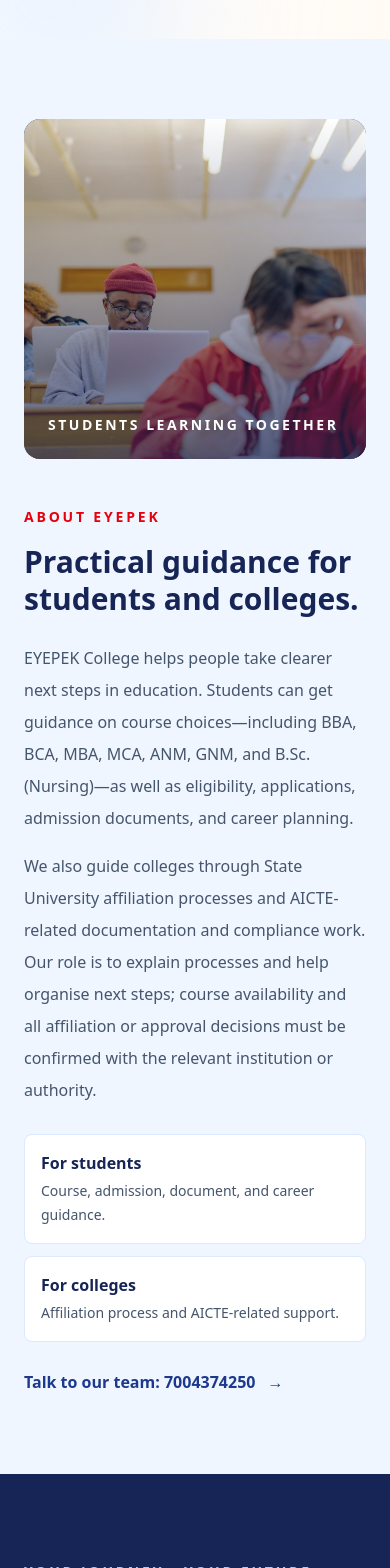
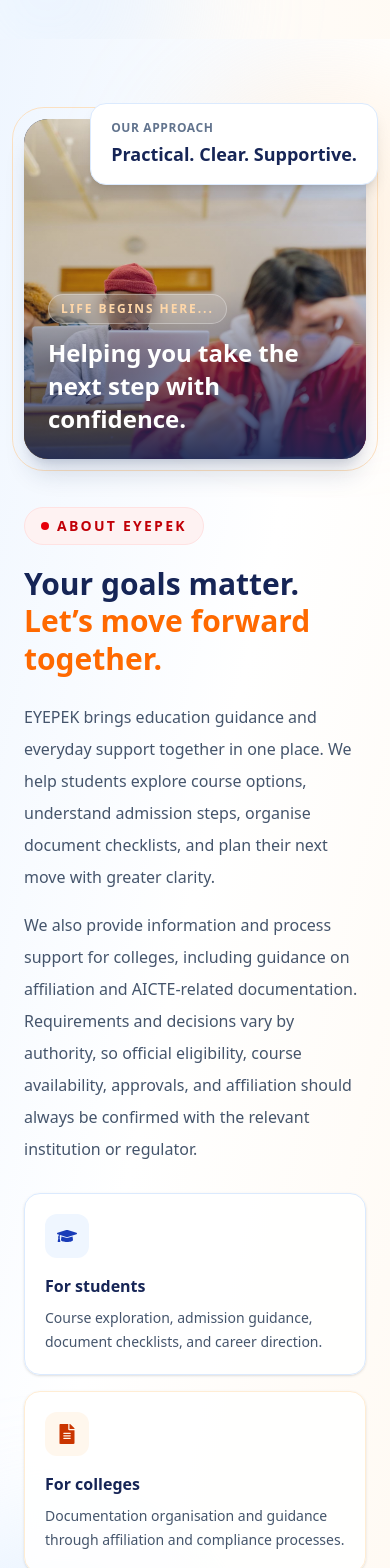
Before and after one commit to eyepek/EYEPEK, a React (Vite) app: page / in a window 390 px wide. Shown: the part 7180-8748 px from the top of the page. Built offline with nearby package versions, Linux system fonts and the light colour scheme.

Commit message:
Redesign About EYEPEK section with polished responsive layout

```diff
--- a/src/pages/HomePage.jsx
+++ b/src/pages/HomePage.jsx
@@ -229,33 +229,54 @@
       </div>
     </section>
 
-    <section id='about' className='bg-blue-50'>
-      <div className='mx-auto grid max-w-7xl gap-12 px-6 py-20 md:grid-cols-2 md:items-center md:px-10 md:py-24'>
-        <div className='relative min-h-[340px] overflow-hidden rounded-2xl bg-blue-900'>
-          <img className='absolute inset-0 h-full w-full object-cover' src='/images/students-classroom.jpg' alt='College students studying together in a classroom (illustrative photo)' loading='lazy' />
-          <div className='absolute inset-0 bg-gradient-to-t from-blue-950/70 to-transparent' />
-          <p className='absolute bottom-6 left-6 text-sm font-bold uppercase tracking-[0.18em] text-white'>Students learning together</p>
-        </div>
-        <div>
-          <p className='text-sm font-bold uppercase tracking-[0.2em] text-red-600'>About EYEPEK</p>
-          <h2 className='mt-4 text-3xl font-extrabold leading-tight text-blue-950 md:text-5xl'>Practical guidance for students and colleges.</h2>
-          <p className='mt-6 leading-8 text-slate-600'>
-            EYEPEK College helps people take clearer next steps in education. Students can get guidance on course choices—including BBA, BCA, MBA, MCA, ANM, GNM, and B.Sc. (Nursing)—as well as eligibility, applications, admission documents, and career planning.
-          </p>
-          <p className='mt-4 leading-8 text-slate-600'>
-            We also guide colleges through State University affiliation processes and AICTE-related documentation and compliance work. Our role is to explain processes and help organise next steps; course availability and all affiliation or approval decisions must be confirmed with the relevant institution or authority.
-          </p>
-          <div className='mt-7 grid gap-3 sm:grid-cols-2'>
-            <div className='rounded-lg border border-blue-100 bg-white p-4'>
-              <h3 className='font-bold text-blue-950'>For students</h3>
-              <p className='mt-1 text-sm leading-6 text-slate-600'>Course, admission, document, and career guidance.</p>
+    <section id='about' className='relative overflow-hidden bg-gradient-to-br from-blue-50 via-white to-orange-50/70'>
+      <div className='pointer-events-none absolute -right-20 top-10 h-72 w-72 rounded-full bg-orange-200/30 blur-3xl' aria-hidden='true' />
+      <div className='pointer-events-none absolute -bottom-20 -left-20 h-72 w-72 rounded-full bg-blue-200/40 blur-3xl' aria-hidden='true' />
+      <div className='relative mx-auto max-w-7xl px-6 py-20 md:px-10 md:py-24'>
+        <div className='grid items-center gap-12 lg:grid-cols-[0.95fr_1.05fr]'>
+          <div className='group relative'>
+            <div className='absolute -inset-3 rounded-[2rem] border border-orange-200/70 transition-transform duration-500 group-hover:rotate-1' aria-hidden='true' />
+            <div className='relative min-h-[340px] overflow-hidden rounded-3xl bg-blue-950 shadow-xl shadow-blue-950/15 sm:min-h-[440px]'>
+              <img className='absolute inset-0 h-full w-full object-cover transition duration-700 group-hover:scale-105' src='/images/students-classroom.jpg' alt='Students learning together in a classroom' loading='lazy' />
+              <div className='absolute inset-0 bg-gradient-to-t from-blue-950/90 via-blue-950/15 to-transparent' />
+              <div className='absolute inset-x-0 bottom-0 p-6 sm:p-8'>
+                <span className='inline-flex rounded-full border border-white/30 bg-white/10 px-3 py-1.5 text-xs font-bold uppercase tracking-[0.16em] text-orange-200 backdrop-blur'>Life Begins Here...</span>
+                <p className='mt-3 max-w-md text-2xl font-extrabold leading-snug text-white sm:text-3xl'>Helping you take the next step with confidence.</p>
+              </div>
             </div>
-            <div className='rounded-lg border border-blue-100 bg-white p-4'>
-              <h3 className='font-bold text-blue-950'>For colleges</h3>
-              <p className='mt-1 text-sm leading-6 text-slate-600'>Affiliation process and AICTE-related support.</p>
+            <div className='absolute -right-3 -top-4 rounded-2xl border border-blue-100 bg-white px-5 py-4 shadow-lg sm:-right-5 sm:top-8'>
+              <p className='text-xs font-bold uppercase tracking-wider text-slate-500'>Our approach</p>
+              <p className='mt-1 text-lg font-extrabold text-blue-950'>Practical. Clear. Supportive.</p>
             </div>
           </div>
-          <a href='tel:7004374250' className='mt-7 inline-flex items-center gap-3 font-bold text-blue-900 hover:text-red-600'>Talk to our team: 7004374250 <span aria-hidden='true'>→</span></a>
+          <div>
+            <p className='inline-flex items-center gap-2 rounded-full border border-red-100 bg-red-50 px-4 py-2 text-sm font-extrabold uppercase tracking-[0.16em] text-red-700'>
+              <span className='h-2 w-2 rounded-full bg-red-600' aria-hidden='true' /> About EYEPEK
+            </p>
+            <h2 className='mt-5 text-3xl font-black leading-tight text-blue-950 sm:text-4xl md:text-5xl'>Your goals matter. <span className='text-orange-500'>Let’s move forward together.</span></h2>
+            <p className='mt-6 text-base leading-8 text-slate-600 sm:text-lg'>
+              EYEPEK brings education guidance and everyday support together in one place. We help students explore course options, understand admission steps, organise document checklists, and plan their next move with greater clarity.
+            </p>
+            <p className='mt-4 text-base leading-8 text-slate-600 sm:text-lg'>
+              We also provide information and process support for colleges, including guidance on affiliation and AICTE-related documentation. Requirements and decisions vary by authority, so official eligibility, course availability, approvals, and affiliation should always be confirmed with the relevant institution or regulator.
+            </p>
+            <div className='mt-7 grid gap-4 sm:grid-cols-2'>
+              <div className='rounded-2xl border border-blue-100 bg-white/90 p-5 shadow-sm transition hover:-translate-y-1 hover:shadow-md'>
+                <div className='flex h-11 w-11 items-center justify-center rounded-xl bg-blue-50 text-xl text-blue-800'><FaGraduationCap aria-hidden='true' /></div>
+                <h3 className='mt-4 font-extrabold text-blue-950'>For students</h3>
+                <p className='mt-2 text-sm leading-6 text-slate-600'>Course exploration, admission guidance, document checklists, and career direction.</p>
+              </div>
+              <div className='rounded-2xl border border-orange-100 bg-white/90 p-5 shadow-sm transition hover:-translate-y-1 hover:shadow-md'>
+                <div className='flex h-11 w-11 items-center justify-center rounded-xl bg-orange-50 text-xl text-orange-700'><FaFileAlt aria-hidden='true' /></div>
+                <h3 className='mt-4 font-extrabold text-blue-950'>For colleges</h3>
+                <p className='mt-2 text-sm leading-6 text-slate-600'>Documentation organisation and guidance through affiliation and compliance processes.</p>
+              </div>
+            </div>
+            <div className='mt-8 flex flex-wrap items-center gap-4'>
+              <a href='/contact' className='inline-flex items-center justify-center gap-2 rounded-xl bg-orange-500 px-6 py-3.5 font-bold text-white shadow-lg shadow-orange-900/10 transition hover:-translate-y-0.5 hover:bg-orange-600 focus-visible:outline-none focus-visible:ring-4 focus-visible:ring-orange-200'>Talk to our team <FaArrowRight aria-hidden='true' /></a>
+              <a href='tel:7004374250' className='font-bold text-blue-950 transition hover:text-red-600'>7004374250</a>
+            </div>
+          </div>
         </div>
       </div>
     </section>
```
